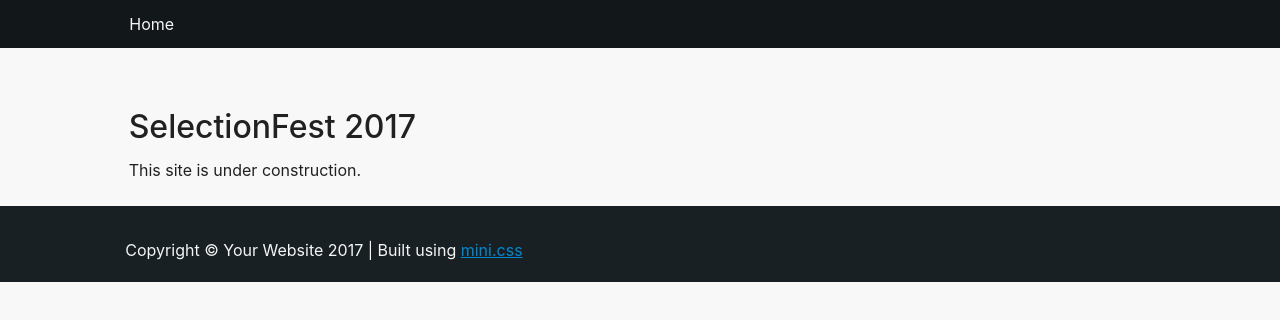
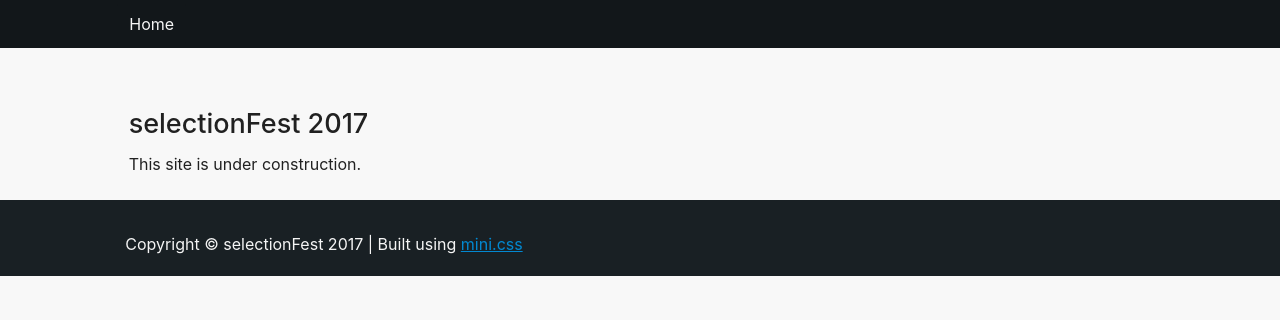
Before and after one commit to patrl/selectionfest, a plain HTML site: page index.html in a window 1280 px wide. Drawn offline with Linux system fonts and the light colour scheme.

Commit message:
Publish.

```diff
--- a/index.html
+++ b/index.html
@@ -4,7 +4,7 @@
         <meta charset="utf-8">
         <meta http-equiv="x-ua-compatible" content="ie=edge">
         <meta name="viewport" content="width=device-width, initial-scale=1">
-        <title>My Hakyll Blog - SelectionFest 2017</title>
+        <title>selectionFest2017</title>
         <link rel="stylesheet" href="./css/mini-default.css" />
     </head>
     <body>
@@ -19,7 +19,7 @@
     <div class="row cols-sm-12 cols-md-10">
         <div class="col-md-offset-1">
             <br />
-            <h1>SelectionFest 2017</h1>
+            <h2>selectionFest 2017</h2>
             <p>This site is under construction.</p>
 
 
@@ -28,7 +28,7 @@
 </div>
 <footer class="sticky">
     <div class="col-sm col-md-10 col-md-offset-1">
-        <p>Copyright &copy; Your Website 2017 | Built using <a href="https://chalarangelo.github.io/mini.css/">mini.css</a>
+        <p>Copyright &copy; selectionFest 2017 | Built using <a href="https://chalarangelo.github.io/mini.css/">mini.css</a>
         </p>
     </div>
 </footer>
```
